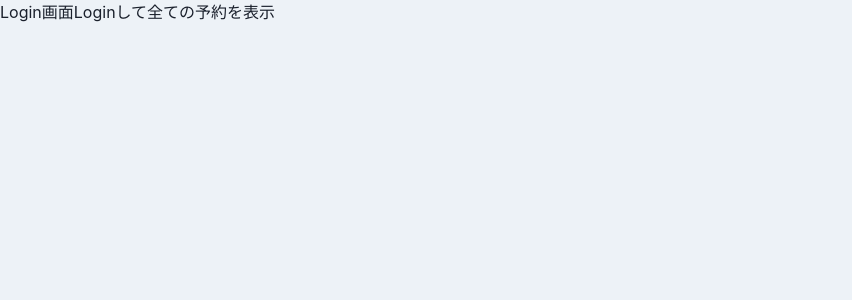
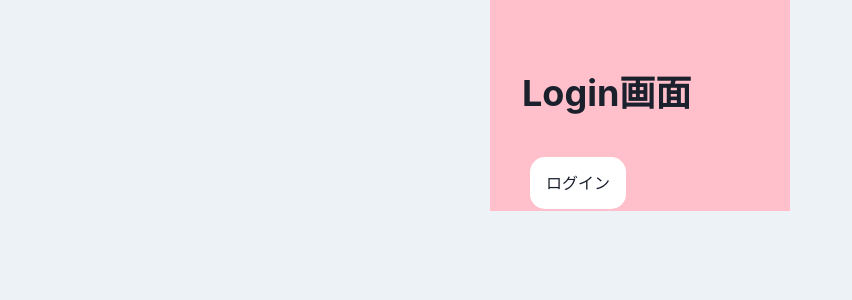
Before and after one commit to fukada-m/ouryokukou_booking, a React (Create React App) app in the folder booking_web/: page / in a window 1280 px wide. Shown: the top 300 px of the page, without its empty margins (0-852 px from the left). Built offline with nearby package versions, Linux system fonts and the light colour scheme.

Commit message:
ログインと404ページ

```diff
--- a/booking_web/src/components/molecules/Booking.jsx
+++ b/booking_web/src/components/molecules/Booking.jsx
@@ -1,5 +1,5 @@
 import React, { useState, useEffect } from "react";
-import { Box, Text, Link, chakra } from "@chakra-ui/react";
+import { Box, Text, chakra } from "@chakra-ui/react";
 
 import { DeleteButton } from "../atoms/button/DeleteButton";
 import { MoveSeatButton } from "../atoms/button/MoveSeatButton";
--- a/booking_web/src/components/pages/Login.jsx
+++ b/booking_web/src/components/pages/Login.jsx
@@ -1,11 +1,14 @@
 import React, {memo} from 'react'
-import { Link } from 'react-router-dom'
+import { Link as RouterLink  } from 'react-router-dom'
+import { Box, Heading, chakra } from '@chakra-ui/react'
 
 export const Login = memo(() => {
+  const Link = chakra(RouterLink);
+
   return (
-    <div>
-      Login画面
-      <Link to="/allBooking">Loginして全ての予約を表示</Link>
-    </div>
+    <Box m="auto" p={4} w={300} bg={'pink'}>
+      <Heading my={10}p={4}>Login画面</Heading>
+      <Link p={4} m={6} bg={"white"} borderRadius={15} _hover={{bg: "gray.200", opacity: "0.8"}} to="/allBooking">ログイン</Link>
+    </Box>
   );
 })
--- a/booking_web/src/components/pages/Page404.jsx
+++ b/booking_web/src/components/pages/Page404.jsx
@@ -1,11 +1,14 @@
 import React from 'react'
-import { Link } from 'react-router-dom'
+import { Link as RouterLink } from 'react-router-dom'
+import { Box, Heading, chakra } from '@chakra-ui/react'
 
 export const Page404 = () => {
+  const Link = chakra(RouterLink);
+
   return (
-    <div>
-      ページが見つかりません
-      <Link to="/allBooking">全ての予約を表示に戻る</Link>
-    </div>
+    <Box p={4}>
+      <Heading p={4}>ページが見つかりません</Heading>
+      <Link p={4} m={6} bg={"white"} borderRadius={15} _hover={{bg: "gray.200", opacity: "0.8"}} to="/allBooking">全ての予約を表示に戻る</Link>
+    </Box>
   );
 }
```
